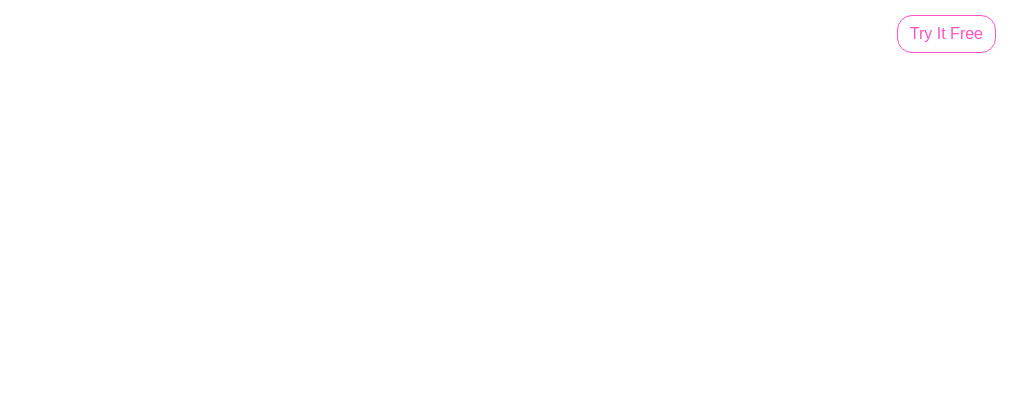
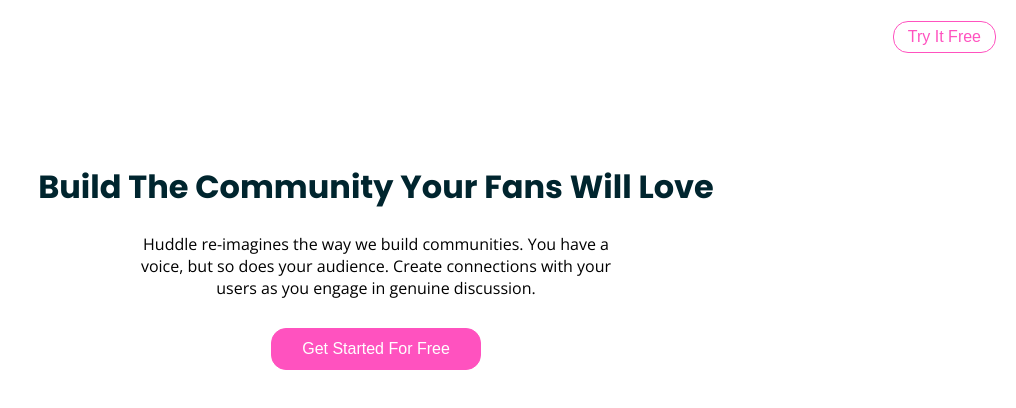
Before and after one commit to mariusz79/Huddle-Landing-Page, a plain HTML site: page index.html in a window 1280 px wide. Shown: the full height of the page, 264-1280 px from the left. Drawn offline with nearby package versions, Linux system fonts and the light colour scheme.

Commit message:
Add hero

```diff
--- a/index.html
+++ b/index.html
@@ -13,16 +13,17 @@
 <body>
     <div class="container">
         <nav>
-            <div class="logo">
-                <a href="#"><img src="/assets/images/logo.svg"></a>
-            </div>
-            <div class="right-link">
-                <button>Try It Free</button>
-            </div>
+            <a href="#"><img src="/assets/images/logo.svg"></a>
+            <button>Try It Free</button>
         </nav>
-        <!--
-    <h1>Build the community your fans will love</h1>
-    -->
+
+        <div class="hero">
+            <h1>Build the community your fans will love</h1>
+            <p>Huddle re-imagines the way we build communities. You have
+               a voice, but so does your audience. Create connections
+               with your users as you engage in genuine discussion.</p>
+            <button>Get Started For Free</button>
+        </div>
     </div>
 </body>
 
--- a/style/style.css
+++ b/style/style.css
@@ -27,15 +27,18 @@ h6 {
     font-family: 'Poppins', sans-serif;
 }
 
-.container{
+.container {
     max-width: 1440px;
     margin: auto;
 }
+
+
 /*navigation*/
 
 nav {
     display: flex;
     justify-content: space-between;
+    align-items: center;
     padding: 15px 20px;
 }
 
@@ -48,9 +51,9 @@ button {
     transition: color .15s ease-in-out, background-color .15s ease-in-out, border-color .15s ease-in-out, box-shadow .15s ease-in-out;
 }
 
-.right-link>button {
+nav>button {
     font-weight: 400;
-    padding: .375rem .75rem;
+    padding: 3px 14px;
     font-size: 1rem;
     line-height: 1.5;
     background-color: white;
@@ -58,13 +61,47 @@ button {
     border: 1px solid var(--primary-color);
 }
 
-.right-link>button:hover {
+nav>button:hover {
     color: #fff;
     background-color: var(--primary-color);
 }
 
-.right-link>button:active {
+nav>button:active {
     -webkit-box-shadow: 2px 1px 22px -2px var(--primary-color);
     -moz-box-shadow: 2px 1px 22px -2px var(--primary-color);
     box-shadow: 2px 1px 22px -2px var(--primary-color);
 }
+
+.hero {
+    margin-top: 3rem;
+    padding: 20px;
+    text-align: center;
+}
+
+.hero p {
+    max-width: 500px;
+    text-align: center;
+    margin: auto;
+}
+
+.hero>button {
+    margin-top: 1.8rem;
+    font-weight: 400;
+    padding: 8px 30px;
+    font-size: 1rem;
+    line-height: 1.5;
+    background-color: var(--primary-color);
+    color: white;
+    border: 1px solid var(--primary-color);
+}
+
+.hero>button:hover {
+    color: var(--primary-color);
+    background-color: white;
+}
+
+.hero>button:active {
+    -webkit-box-shadow: 2px 1px 22px -2px var(--primary-color);
+    -moz-box-shadow: 2px 1px 22px -2px var(--primary-color);
+    box-shadow: 2px 1px 22px -2px var(--primary-color);
+}
```
